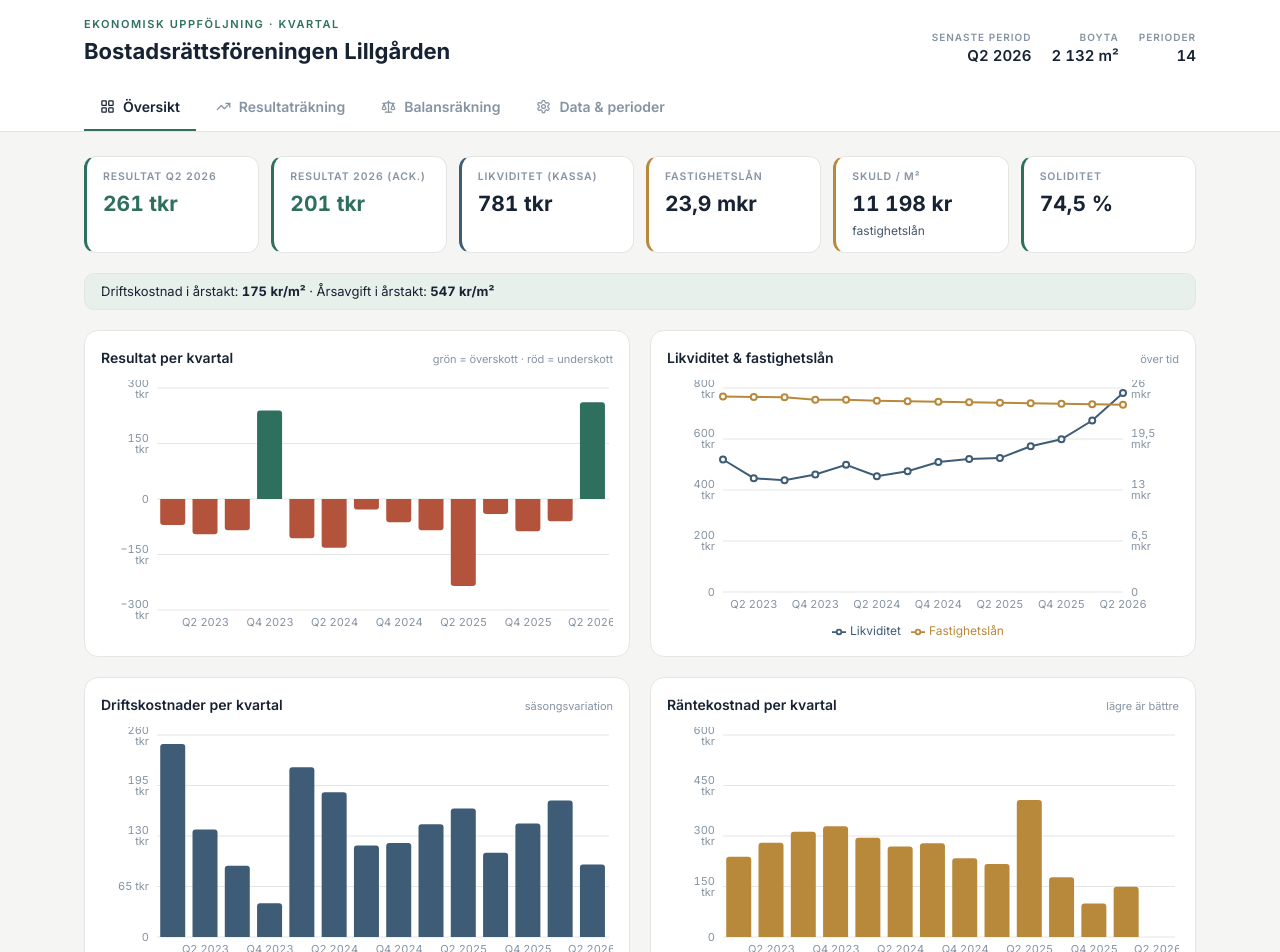
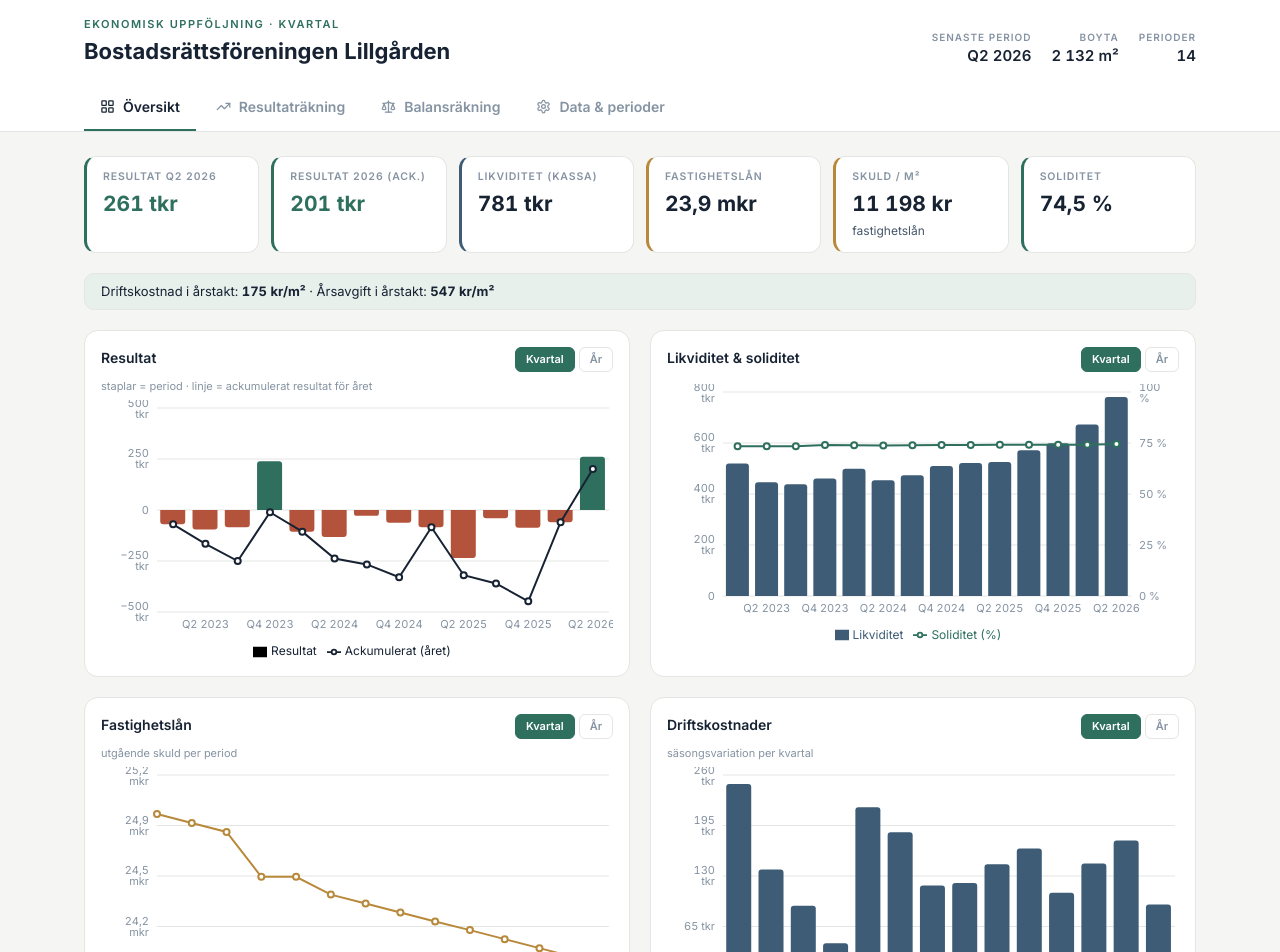
Before and after one commit to MiladKhanKhan/brflillgarden, a React (Vite) app in the folder lillgarden-dashboard-vite/lillgarden-dashboard/: page / in a window 1280 px wide. Shown: the top 952 px of the page. Built offline with nearby package versions, Linux system fonts and the light colour scheme.

Commit message:
Update App.jsx

```diff
--- a/lillgarden-dashboard-vite/lillgarden-dashboard/src/App.jsx
+++ b/lillgarden-dashboard-vite/lillgarden-dashboard/src/App.jsx
@@ -148,12 +148,80 @@ function ChartTip({ active, payload, label }) {
   </div>);
 }
 
+/* ---------- period/year toggle ---------- */
+function ViewToggle({ value, onChange }) {
+  const opt = (v, l) => (
+    <button onClick={() => onChange(v)}
+      style={{
+        fontSize: 11, fontWeight: 600, padding: "3px 10px", borderRadius: 6,
+        background: value === v ? T.green : "transparent",
+        color: value === v ? "#fff" : T.faint,
+        border: `1px solid ${value === v ? T.green : T.line}`,
+      }}>{l}</button>
+  );
+  return <div className="flex gap-1">{opt("q", "Kvartal")}{opt("y", "År")}</div>;
+}
+
 /* ---------- Overview ---------- */
 function Overview({ sorted, latest, boyta, resultOf, driftOf, soliditetOf, ackYear }) {
-  const series = sorted.map((p) => ({
-    label: p.label, resultat: resultOf(p), likviditet: num(p.br.kassa_bank),
-    lan: num(p.br.fastighetslan), drift: driftOf(p), ranta: num(p.rr.rantekostnader),
-  }));
+  const [vResult, setVResult] = useState("q");
+  const [vLikv, setVLikv] = useState("q");
+  const [vLan, setVLan] = useState("q");
+  const [vDrift, setVDrift] = useState("q");
+  const [vRanta, setVRanta] = useState("q");
+
+  // quarterly series with running accumulated result per year
+  const quarterly = useMemo(() => {
+    const byYearRunning = {};
+    return sorted.map((p) => {
+      const r = resultOf(p);
+      byYearRunning[p.year] = (byYearRunning[p.year] || 0) + r;
+      return {
+        label: p.label, year: p.year, q: p.q,
+        resultat: r, ackumulerat: byYearRunning[p.year],
+        likviditet: num(p.br.kassa_bank), lan: num(p.br.fastighetslan),
+        soliditet: soliditetOf(p) != null ? soliditetOf(p) * 100 : null,
+        drift: driftOf(p), ranta: num(p.rr.rantekostnader),
+      };
+    });
+  }, [sorted]);
+
+  // yearly aggregated series (sum flows, last-quarter snapshot for balances)
+  const yearly = useMemo(() => {
+    const years = [...new Set(sorted.map((p) => p.year))];
+    return years.map((y) => {
+      const qs = sorted.filter((p) => p.year === y);
+      const last = qs[qs.length - 1];
+      const sum = (fn) => qs.reduce((s, p) => s + fn(p), 0);
+      return {
+        label: String(y), year: y, nQ: qs.length,
+        resultat: sum(resultOf), ackumulerat: sum(resultOf),
+        likviditet: num(last.br.kassa_bank), lan: num(last.br.fastighetslan),
+        soliditet: soliditetOf(last) != null ? soliditetOf(last) * 100 : null,
+        drift: sum(driftOf), ranta: sum((p) => num(p.rr.rantekostnader)),
+      };
+    });
+  }, [sorted]);
+
+  // forecast for the current (incomplete) year, based on YTD run-rate
+  const forecast = useMemo(() => {
+    const cur = yearly[yearly.length - 1];
+    if (!cur || cur.nQ >= 4) return null;
+    const factor = 4 / cur.nQ;
+    return {
+      label: `${cur.year} (prognos)`, year: cur.year, isForecast: true,
+      resultat: cur.resultat * factor, ackumulerat: cur.resultat * factor,
+      likviditet: cur.likviditet, lan: cur.lan, soliditet: cur.soliditet,
+      drift: cur.drift * factor, ranta: cur.ranta * factor,
+    };
+  }, [yearly]);
+
+  const resultSeries = vResult === "q" ? quarterly : (forecast ? [...yearly, forecast] : yearly);
+  const likvSeries = vLikv === "q" ? quarterly : yearly;
+  const lanSeries = vLan === "q" ? quarterly : yearly;
+  const driftSeries = vDrift === "q" ? quarterly : yearly;
+  const rantaSeries = vRanta === "q" ? quarterly : yearly;
+
   const driftKvm = boyta ? (driftOf(latest) * 4) / boyta : null;
   const skuldKvm = boyta ? num(latest.br.fastighetslan) / boyta : null;
   const avgiftKvm = boyta ? (num(latest.rr.arsavgifter) * 4) / boyta : null;
@@ -174,54 +242,83 @@ function Overview({ sorted, latest, boyta, resultOf, driftOf, soliditetOf, ackYe
     )}
 
     <div className="grid lg:grid-cols-2 gap-5">
-      <Card title="Resultat per kvartal" hint="grön = överskott · röd = underskott">
+      <Card title="Resultat" hint={<ViewToggle value={vResult} onChange={setVResult} />}>
+        <p style={{ fontSize: 11, color: T.faint, marginTop: -6, marginBottom: 6 }}>
+          {vResult === "q" ? "staplar = period · linje = ackumulerat resultat för året" : "staplar = helårsresultat · streckad stapel = prognos baserad på hittills i år"}
+        </p>
         <ResponsiveContainer width="100%" height={260}>
-          <ComposedChart data={series} margin={{ left: 4, right: 4, top: 8 }}>
+          <ComposedChart data={resultSeries} margin={{ left: 4, right: 4, top: 8 }}>
             <CartesianGrid stroke={T.line} vertical={false} />
             <XAxis dataKey="label" tick={{ fontSize: 11, fill: T.faint }} axisLine={false} tickLine={false} />
             <YAxis tickFormatter={krShort} tick={{ fontSize: 11, fill: T.faint }} axisLine={false} tickLine={false} width={52} />
             <Tooltip content={<ChartTip />} />
-            <Bar dataKey="resultat" name="Resultat" radius={[3, 3, 0, 0]}>
-              {series.map((d, i) => <Cell key={i} fill={d.resultat >= 0 ? T.green : T.clay} />)}
+            <Legend wrapperStyle={{ fontSize: 12 }} />
+            <Bar dataKey="resultat" name={vResult === "q" ? "Resultat" : "Helårsresultat"} radius={[3, 3, 0, 0]}>
+              {resultSeries.map((d, i) => <Cell key={i} fill={d.isForecast ? T.faint : d.resultat >= 0 ? T.green : T.clay}
+                fillOpacity={d.isForecast ? 0.5 : 1} />)}
+            </Bar>
+            {vResult === "q" && <Line dataKey="ackumulerat" name="Ackumulerat (året)" stroke={T.ink} strokeWidth={2} dot={{ r: 3 }} />}
+          </ComposedChart>
+        </ResponsiveContainer>
+      </Card>
+
+      <Card title="Likviditet & soliditet" hint={<ViewToggle value={vLikv} onChange={setVLikv} />}>
+        <ResponsiveContainer width="100%" height={260}>
+          <ComposedChart data={likvSeries} margin={{ left: 4, right: 4, top: 8 }}>
+            <CartesianGrid stroke={T.line} vertical={false} />
+            <XAxis dataKey="label" tick={{ fontSize: 11, fill: T.faint }} axisLine={false} tickLine={false} />
+            <YAxis yAxisId="l" tickFormatter={krShort} tick={{ fontSize: 11, fill: T.faint }} axisLine={false} tickLine={false} width={52} />
+            <YAxis yAxisId="r" orientation="right" tickFormatter={(v) => v + " %"} tick={{ fontSize: 11, fill: T.faint }} axisLine={false} tickLine={false} width={44} domain={[0, 100]} />
+            <Tooltip content={<ChartTip />} /><Legend wrapperStyle={{ fontSize: 12 }} />
+            <Bar yAxisId="l" dataKey="likviditet" name="Likviditet" fill={T.blue} radius={[3, 3, 0, 0]} />
+            <Line yAxisId="r" dataKey="soliditet" name="Soliditet (%)" stroke={T.green} strokeWidth={2} dot={{ r: 3 }} />
+          </ComposedChart>
+        </ResponsiveContainer>
+      </Card>
+
+      <Card title="Fastighetslån" hint={<ViewToggle value={vLan} onChange={setVLan} />}>
+        <p style={{ fontSize: 11, color: T.faint, marginTop: -6, marginBottom: 6 }}>utgående skuld per period</p>
+        <ResponsiveContainer width="100%" height={240}>
+          <LineChart data={lanSeries} margin={{ left: 4, right: 4, top: 8 }}>
+            <CartesianGrid stroke={T.line} vertical={false} />
+            <XAxis dataKey="label" tick={{ fontSize: 11, fill: T.faint }} axisLine={false} tickLine={false} />
+            <YAxis tickFormatter={krShort} tick={{ fontSize: 11, fill: T.faint }} axisLine={false} tickLine={false} width={52} domain={["auto", "auto"]} />
+            <Tooltip content={<ChartTip />} />
+            <Line dataKey="lan" name="Fastighetslån" stroke={T.gold} strokeWidth={2} dot={{ r: 3 }} />
+          </LineChart>
+        </ResponsiveContainer>
+      </Card>
+
+      <Card title="Driftskostnader" hint={<ViewToggle value={vDrift} onChange={setVDrift} />}>
+        <p style={{ fontSize: 11, color: T.faint, marginTop: -6, marginBottom: 6 }}>
+          {vDrift === "q" ? "säsongsvariation per kvartal" : "totalt per år (streckad = prognos)"}
+        </p>
+        <ResponsiveContainer width="100%" height={240}>
+          <ComposedChart data={driftSeries} margin={{ left: 4, right: 4, top: 8 }}>
+            <CartesianGrid stroke={T.line} vertical={false} />
+            <XAxis dataKey="label" tick={{ fontSize: 11, fill: T.faint }} axisLine={false} tickLine={false} />
+            <YAxis tickFormatter={krShort} tick={{ fontSize: 11, fill: T.faint }} axisLine={false} tickLine={false} width={52} />
+            <Tooltip content={<ChartTip />} />
+            <Bar dataKey="drift" name="Driftskostnader" radius={[3, 3, 0, 0]}>
+              {driftSeries.map((d, i) => <Cell key={i} fill={T.blue} fillOpacity={d.isForecast ? 0.5 : 1} />)}
             </Bar>
           </ComposedChart>
         </ResponsiveContainer>
       </Card>
 
-      <Card title="Likviditet & fastighetslån" hint="över tid">
-        <ResponsiveContainer width="100%" height={260}>
-          <LineChart data={series} margin={{ left: 4, right: 4, top: 8 }}>
-            <CartesianGrid stroke={T.line} vertical={false} />
-            <XAxis dataKey="label" tick={{ fontSize: 11, fill: T.faint }} axisLine={false} tickLine={false} />
-            <YAxis yAxisId="l" tickFormatter={krShort} tick={{ fontSize: 11, fill: T.faint }} axisLine={false} tickLine={false} width={52} />
-            <YAxis yAxisId="r" orientation="right" tickFormatter={krShort} tick={{ fontSize: 11, fill: T.faint }} axisLine={false} tickLine={false} width={52} />
-            <Tooltip content={<ChartTip />} /><Legend wrapperStyle={{ fontSize: 12 }} />
-            <Line yAxisId="l" dataKey="likviditet" name="Likviditet" stroke={T.blue} strokeWidth={2} dot={{ r: 3 }} />
-            <Line yAxisId="r" dataKey="lan" name="Fastighetslån" stroke={T.gold} strokeWidth={2} dot={{ r: 3 }} />
-          </LineChart>
-        </ResponsiveContainer>
-      </Card>
-
-      <Card title="Driftskostnader per kvartal" hint="säsongsvariation">
+      <Card title="Räntekostnad" hint={<ViewToggle value={vRanta} onChange={setVRanta} />}>
+        <p style={{ fontSize: 11, color: T.faint, marginTop: -6, marginBottom: 6 }}>
+          {vRanta === "q" ? "lägre är bättre" : "totalt per år (streckad = prognos)"}
+        </p>
         <ResponsiveContainer width="100%" height={240}>
-          <ComposedChart data={series} margin={{ left: 4, right: 4, top: 8 }}>
+          <ComposedChart data={rantaSeries} margin={{ left: 4, right: 4, top: 8 }}>
             <CartesianGrid stroke={T.line} vertical={false} />
             <XAxis dataKey="label" tick={{ fontSize: 11, fill: T.faint }} axisLine={false} tickLine={false} />
             <YAxis tickFormatter={krShort} tick={{ fontSize: 11, fill: T.faint }} axisLine={false} tickLine={false} width={52} />
             <Tooltip content={<ChartTip />} />
-            <Bar dataKey="drift" name="Driftskostnader" radius={[3, 3, 0, 0]} fill={T.blue} />
-          </ComposedChart>
-        </ResponsiveContainer>
-      </Card>
-
-      <Card title="Räntekostnad per kvartal" hint="lägre är bättre">
-        <ResponsiveContainer width="100%" height={240}>
-          <ComposedChart data={series} margin={{ left: 4, right: 4, top: 8 }}>
-            <CartesianGrid stroke={T.line} vertical={false} />
-            <XAxis dataKey="label" tick={{ fontSize: 11, fill: T.faint }} axisLine={false} tickLine={false} />
-            <YAxis tickFormatter={krShort} tick={{ fontSize: 11, fill: T.faint }} axisLine={false} tickLine={false} width={52} />
-            <Tooltip content={<ChartTip />} />
-            <Bar dataKey="ranta" name="Räntekostnad" radius={[3, 3, 0, 0]} fill={T.gold} />
+            <Bar dataKey="ranta" name="Räntekostnad" radius={[3, 3, 0, 0]}>
+              {rantaSeries.map((d, i) => <Cell key={i} fill={T.gold} fillOpacity={d.isForecast ? 0.5 : 1} />)}
+            </Bar>
           </ComposedChart>
         </ResponsiveContainer>
       </Card>
```
